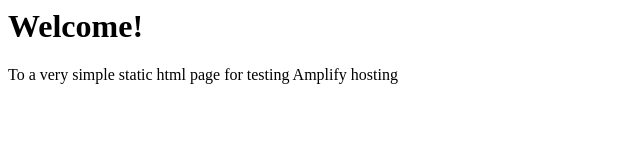
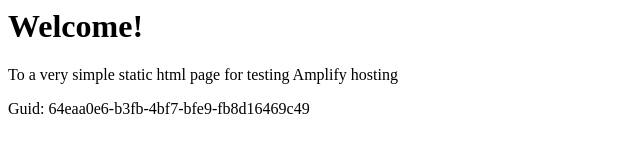
Before and after one commit to aws-aemilia-bah/Github-PR-Commit-Integration-Test-DoNotTouch-GitHubAutoBuildPrPreviewCanaryTest-v1-prod-me-south-1, a website: page src/index.html in a window 1280 px wide. Shown: the whole page, without its empty margins (0-640 px from the left). Drawn offline with Linux system fonts and the light colour scheme.

Commit message:
commit from integ tests

```diff
--- a/src/index.html
+++ b/src/index.html
@@ -1,3 +1,5 @@
+
+
 <html lang="en">
 
 <head>
@@ -10,6 +12,6 @@
 <body>
     <h1>Welcome!</h1>
     <p>To a very simple static html page for testing Amplify hosting</p>
-</body>
+    <p>Guid: 64eaa0e6-b3fb-4bf7-bfe9-fb8d16469c49</p></body>
 
 </html>
```
